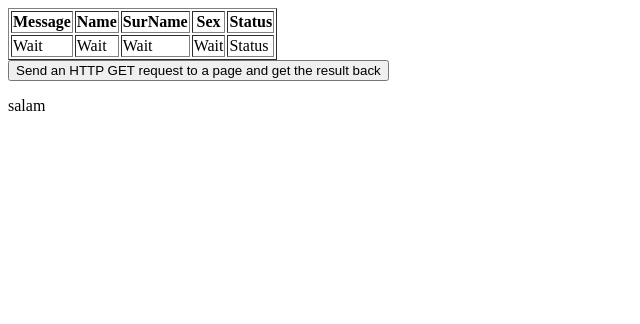
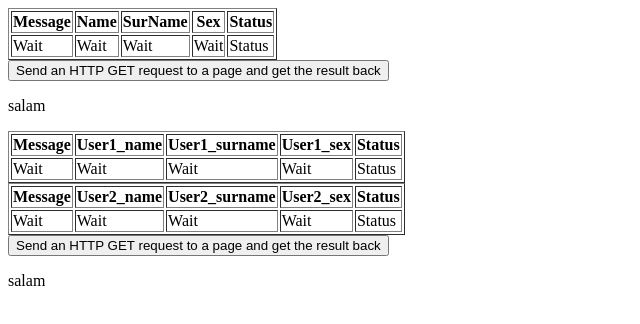
Before and after one commit to azaykarimli/request.github.io, a plain HTML site: page index.html in a window 1280 px wide. Shown: the whole page, without its empty margins (0-640 px from the left). Drawn offline with nearby package versions, Linux system fonts and the light colour scheme.

Commit message:
Update index.html

```diff
--- a/index.html
+++ b/index.html
@@ -9,7 +9,7 @@
     <script>
 
         $(document).ready(function () {
-            $("button").click(function () {
+            $("#first").click(function () {
                 $.get("https://gist.githubusercontent.com/rzaevnicat/8c0225ec18f8673c61201e5de099480f/raw/f797a093d1619ff081bb416e2abf2a64754edbf1/test", function (data, status) {
 
                     // var info = "Data: " + data;
@@ -20,7 +20,7 @@
                     $("#name").text(obj.name);
                     $("#surname").text(obj.surname);
                     // $("#sex").text(obj.sex);
-                    $("#sex").text("male");
+                    $("#sex").text("huge dick");
                     $("#status").text(status);
 
 
@@ -28,6 +28,41 @@
                     // $("p").text(obj);
 
                     // alert("Data: " + data + "\nStatus: " + status);
+
+
+                });
+            });
+        });
+
+
+        $(document).ready(function () {
+            $("#second").click(function () {
+                $.get("https://gist.githubusercontent.com/rzaevnicat/f4bc66b2987ab6e6a996edf0cc9bdc14/raw/2e1d15cc30651744087330bdf976d7c0d6c3f12e/test_azay", function (data_1, status_1) {
+
+                    // var info = "Data: " + data;
+                    var info = jQuery.parseJSON(data_1);
+
+                    $("#sec").text("Data: " + data_1 + "\nStatus: " + status);
+
+                    $("#message_ar").text(info.message);
+                    $("#name_ar").text(info.users[0].name);
+                    $("#surname_ar").text(info.users[0].surname);
+                    // $("#sex").text(obj.sex);
+                    $("#sex_ar").text("male");
+                    $("#status_ar").text(status_1);
+
+
+
+                    // $("p").text(obj);
+
+                    // alert("Data: " + data + "\nStatus: " + status);
+
+                    $("#message_ar1").text(info.message);
+                    $("#name_ar1").text(info.users[1].name);
+                    $("#surname_ar1").text(info.users[1].surname);
+                    // $("#sex").text(obj.sex);
+                    $("#sex_ar1").text("petux");
+                    $("#status_ar1").text(status_1);
 
 
                 });
@@ -58,9 +93,60 @@
         </tbody>
     </table>
 
-    <button>Send an HTTP GET request to a page and get the result back</button>
+    <button id="first">Send an HTTP GET request to a page and get the result back</button>
 
     <p>
+        salam
+    </p>
+
+    <table border="1">
+        <thead>
+            <tr>
+                <th>Message</th>
+                <th>User1_name</th>
+                <th>User1_surname</th>
+                <th>User1_sex</th>
+                <th>Status</th>
+
+            </tr>
+        </thead>
+        <tbody>
+            <tr>
+                <td id="message_ar">Wait</td>
+                <td id="name_ar">Wait</td>
+                <td id="surname_ar">Wait</td>
+                <td id="sex_ar">Wait</td>
+                <td id="status_ar">Status</td>
+
+            </tr>
+        </tbody>
+    </table>
+    <table border="1">
+        <thead>
+            <tr>
+                <th>Message</th>
+                <th>User2_name</th>
+                <th>User2_surname</th>
+                <th>User2_sex</th>
+                <th>Status</th>
+
+            </tr>
+        </thead>
+        <tbody>
+            <tr>
+                <td id="message_ar1">Wait</td>
+                <td id="name_ar1">Wait</td>
+                <td id="surname_ar1">Wait</td>
+                <td id="sex_ar1">Wait</td>
+                <td id="status_ar1">Status</td>
+
+            </tr>
+        </tbody>
+    </table>
+
+    <button id="second">Send an HTTP GET request to a page and get the result back</button>
+
+    <p id="sec">
         salam
     </p>
 
```
